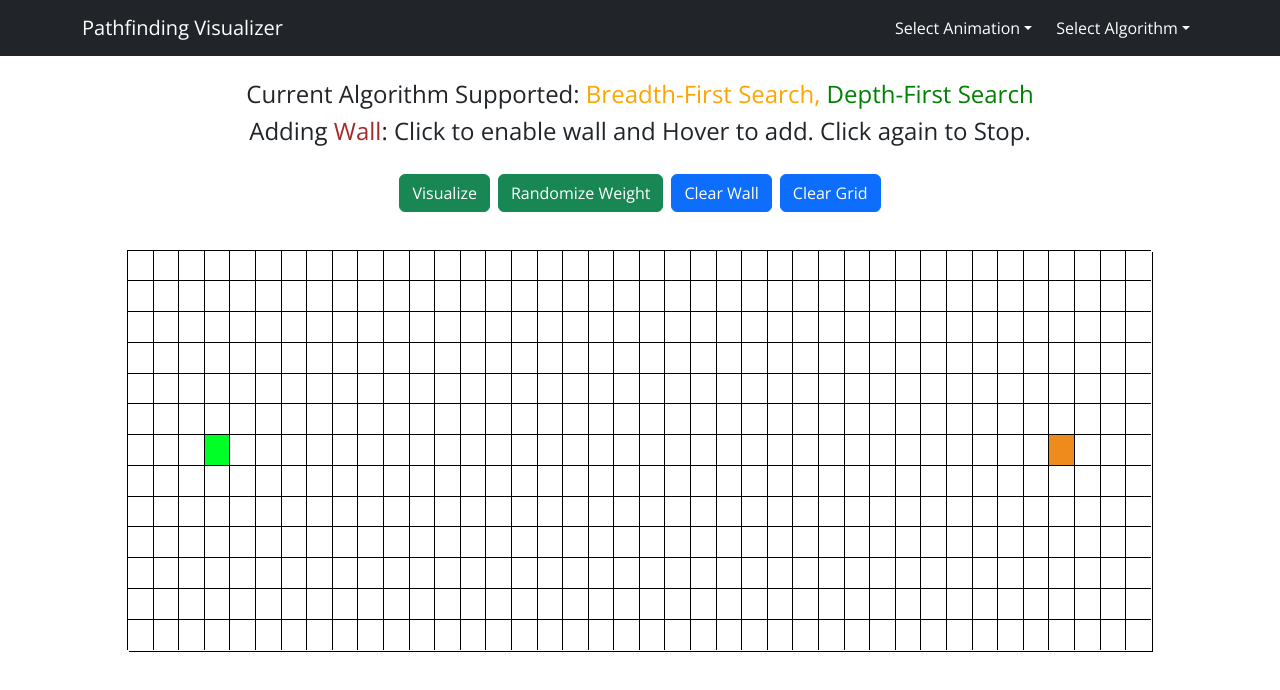
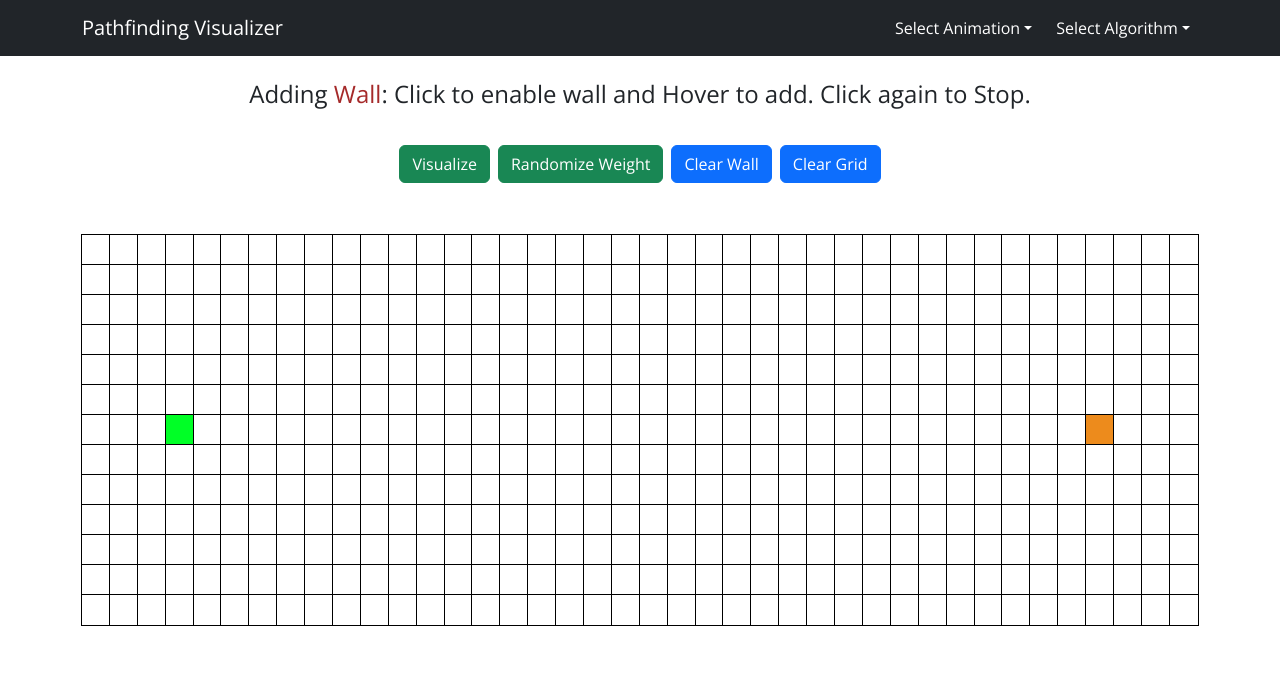
Before and after one commit to KentV12/algorithm_visualizer_react, a React (Create React App) app: page / in a window 1280 px wide. Shown: the top 690 px of the page. Built offline with nearby package versions, Linux system fonts and the light colour scheme.

Commit message:
added animations in Navbar and structure for switching animations

```diff
--- a/src/App.js
+++ b/src/App.js
@@ -23,7 +23,7 @@ function App() {
       for (let col = 0; col < cols; col++) {
         let name = document.getElementById(row + "-" + col).className;
         if (name !== "cell wall")
-          document.getElementById(row + "-" + col).className = "cell";
+          document.getElementById(row + "-" + col).className = "cell empty";
       }
     }
 
@@ -45,7 +45,7 @@ function App() {
       for (let col = 0; col < cols; col++) {
         let name = document.getElementById(row + "-" + col).className;
         if (name === "cell wall")
-          document.getElementById(row + "-" + col).className = "cell";
+          document.getElementById(row + "-" + col).className = "cell empty";
       }
     }
   };
@@ -80,7 +80,6 @@ function App() {
 
   // choose algorithm
   const selectAlgorithm = (selectedAlgo) => {
-    console.log("selected algorithm: " + selectedAlgo);
     setAlgo(selectedAlgo);
   };
 
@@ -94,12 +93,7 @@ function App() {
     <div>
       <div className="text-center">
         <Navbar selectAlgorithm={selectAlgorithm} />
-        <div className="my-4">
-          <h4>
-            Current Algorithm Supported:{" "}
-            <span style={{ color: "orange" }}>Breadth-First Search, </span>
-            <span style={{ color: "green" }}>Depth-First Search</span>
-          </h4>
+        <div className="py-4">
           <h4>
             Adding <span style={{ color: "brown" }}>Wall</span>: Click to enable
             wall and Hover to add. Click again to Stop.
@@ -126,9 +120,13 @@ function App() {
         </button>
       </div>
 
-      <div className="gridContainer" id="grid-container">
+      <div className="container mt-5" style={{ fontSize: 0 }}>
         {grid}
       </div>
+
+      {/* <div className="gridContainer" id="grid-container">
+        {grid}
+      </div> */}
     </div>
   );
 }
--- a/src/algorithms/algoFunc.js
+++ b/src/algorithms/algoFunc.js
@@ -51,7 +51,7 @@ export function adjacentNeighbor(row, col, rows, cols) {
 
 function validNeighbor(name) {
   const validNames = [
-    "cell",
+    "cell none",
     "cell weight1",
     "cell weight2",
     "cell weight3",
@@ -69,11 +69,19 @@ export function animateBothPath(end, found, visitedOrder, shortestPath) {
   while (visitedOrder.length > 0) {
     let cell = visitedOrder.shift();
 
+    let cellName = document.getElementById(cell[0] + "-" + cell[1]).className;
+    // console.log(cellName);
+
+    // if (normal animation) {
+    // let className = "cell empty visitedColor";
+    // if (pulse animation)
+    let className = cellName + " visitedColor";
+
     if (!isEnd(cell, end)) {
       // if not the last cell
       setTimeout(() => {
-        document.getElementById(cell[0] + "-" + cell[1]).className =
-          "cell visitedColor";
+        document.getElementById(cell[0] + "-" + cell[1]).className = className;
+        // cellName + " visitedColor";
       }, timePerGrid * count); // Multiplied by count means every 10ms this will be called
       count++;
     }
@@ -109,7 +117,7 @@ export function randomWeight(rows, cols) {
     for (let col = 0; col < cols; col++) {
       let name = document.getElementById(row + "-" + col).className;
       if (
-        name === "cell" ||
+        name === "cell empty" ||
         name === "cell weight1" ||
         name === "cell weight2" ||
         name === "cell weight3"
--- a/src/components/Cell.js
+++ b/src/components/Cell.js
@@ -6,11 +6,11 @@ const Cell = ({
   handleMouseDown,
   handleMouseClick,
 }) => {
-  let className = "cell";
+  let className = "cell empty";
 
-  if (isStart) className += " start";
-  if (isEnd) className += " end";
-  if (isWall) className += " wall";
+  if (isStart) className = "cell start";
+  if (isEnd) className = "cell end";
+  if (isWall) className = "cell wall";
 
   return (
     <div
--- a/src/components/Navbar.js
+++ b/src/components/Navbar.js
@@ -2,10 +2,15 @@ import { useState } from "react";
 
 const Navbar = ({ selectAlgorithm }) => {
   const [navAlgorithm, setAlgorithm] = useState("Select Algorithm");
+  const [navAnimation, setAnimation] = useState("Select Animation");
 
   const clickAlgorithm = (algorithm) => {
     setAlgorithm("Algorithm: " + algorithm);
     selectAlgorithm(algorithm);
+  };
+
+  const clickAnimation = (animation) => {
+    setAnimation("Animation: " + animation);
   };
 
   return (
@@ -24,11 +29,24 @@ const Navbar = ({ selectAlgorithm }) => {
                   data-bs-toggle="dropdown"
                   type="button"
                 >
-                  Select Animation
+                  {navAnimation}
                 </a>
                 <ul className="dropdown-menu">
                   <li>
-                    <button className="dropdown-item">(In Progress)</button>
+                    <button
+                      className="dropdown-item"
+                      onClick={() => clickAnimation("Visited Path")}
+                    >
+                      Visited Path
+                    </button>
+                  </li>
+                  <li>
+                    <button
+                      className="dropdown-item"
+                      onClick={() => clickAnimation("Outer Scan")}
+                    >
+                      Outer Scan
+                    </button>
                   </li>
                 </ul>
               </li>
--- a/src/index.css
+++ b/src/index.css
@@ -3,6 +3,7 @@
 body {
   font-family: 'Open Sans', sans-serif;
   margin: 0%;
+  /* background-color: #000; */
 }
 
 @media (max-width: 542px) {
@@ -146,12 +147,18 @@ input[type="radio"]:checked::before {
   border is needed since background color will overlap with outline, thus no outline
   box-shadow is used due to border affecting overall size when scaling down resolution
   and background-color only leaving right side of outline when added
+  add background-color as white to fix combining outline
   */
 
-  /* outline: 1px solid black; */
+  outline: 1px solid black;
+  /* width: calc((100% / 40));
+  height: calc((100% / 13)); */
+
   width: calc((100% / 40));
-  height: calc((100% / 13));
-  box-shadow: -1px -1px #000;
+  height: 30px;
+
+  /* box-shadow: -1px -1px #000;
+  box-shadow: 1px 1px #000; */
 
   display: inline-block;
   margin: 0;
@@ -159,6 +166,10 @@ input[type="radio"]:checked::before {
   text-align: center;
 
   /* background-color: rgba(0, 142, 250, 0.25); */
+}
+
+.cell.empty {
+  background-color: #fff;
 }
 
 .cell.start {
@@ -190,7 +201,22 @@ input[type="radio"]:checked::before {
   to {background-color: aquamarine;}
 }
 
-.cell.visitedColor {
+.cell.weight1.visitedColor {
+  animation-name: visitAnimation;
+  animation-duration: 0.5s;
+}
+
+.cell.weight2.visitedColor {
+  animation-name: visitAnimation;
+  animation-duration: 0.5s;
+}
+
+.cell.weight3.visitedColor {
+  animation-name: visitAnimation;
+  animation-duration: 0.5s;
+}
+
+.cell.empty.visitedColor {
   animation-name: visitAnimation;
   background-color: aquamarine;
   animation-duration: 1s;
```
